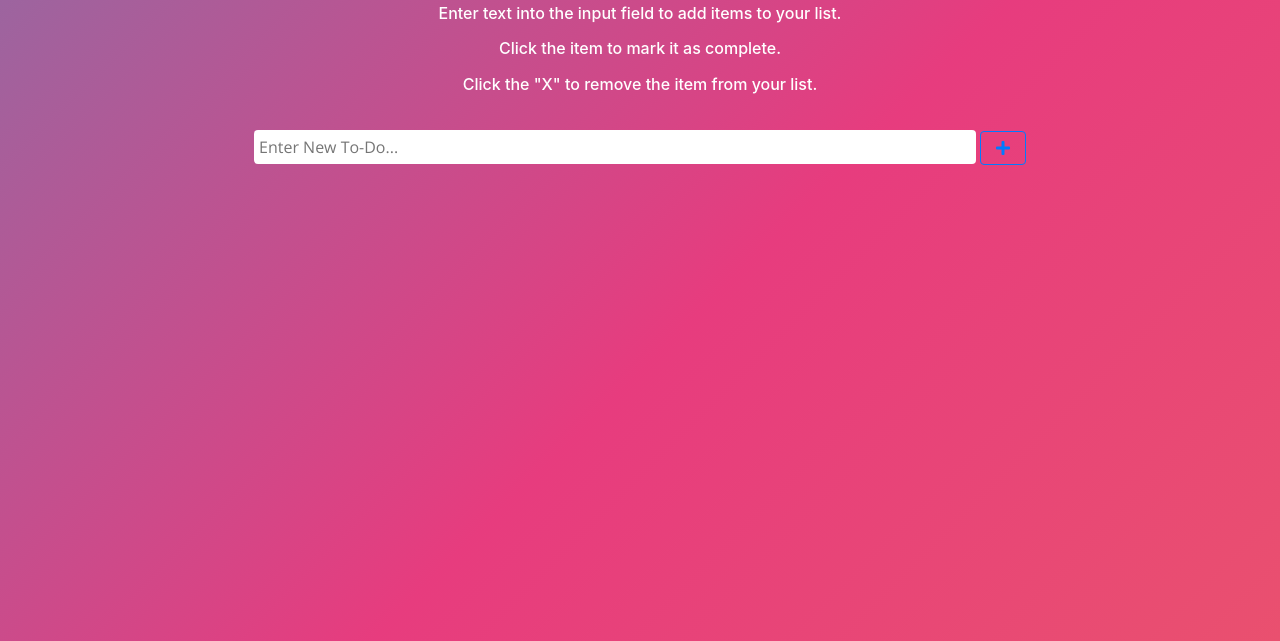
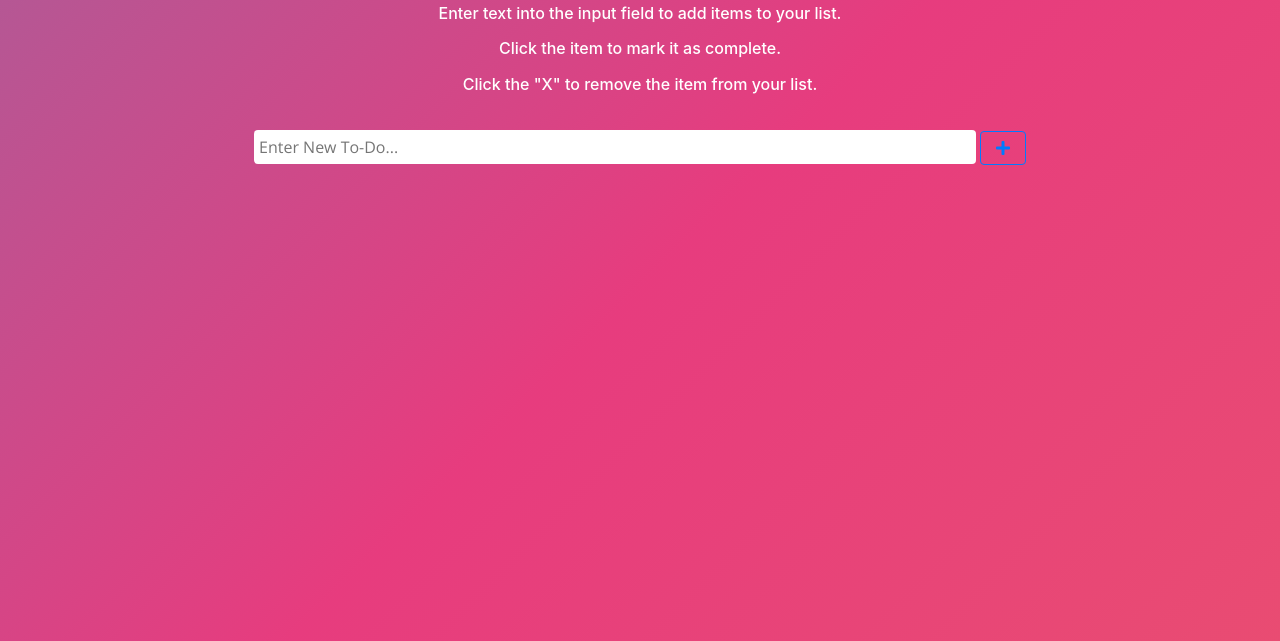
Before and after one commit to NeeleshVashist/To-Do, a plain HTML site: page index.html in a window 1280 px wide. Shown: the part 159-800 px from the top of the page. Drawn offline with nearby package versions, Linux system fonts and the light colour scheme.

Commit message:
Modify: BG Size for mob

```diff
--- a/css/main.css
+++ b/css/main.css
@@ -1,11 +1,11 @@
 body {
-    /* font-family: 'Open Sans'; */
+	text-align: center;
 	font-weight: 300;
 	width: 100wh;
 	height: 90vh;
 	color: #fff;
 	background: linear-gradient(-45deg, #EE7752, #E73C7E, #23A6D5, #23D5AB);
-	background-size: 400% 400%;
+	background-size: 550% 550%;
 	-webkit-animation: Gradient 20s ease infinite;
 	-moz-animation: Gradient 20s ease infinite;
 	animation: Gradient 20s ease infinite;
@@ -48,17 +48,11 @@ body {
 }
 
 #heading {
-    /* font-family: 'Roboto', sans-serif; */
     font-family: 'Open Sans';
 	font-weight: 300;
     color: #ffffff;
     font-size: 6em;
     padding: 20px;
-}
-
-body {
-    /* background-image: linear-gradient(to right, #de6262, #ffb88c); */
-    text-align: center;
 }
 
 input {
```
